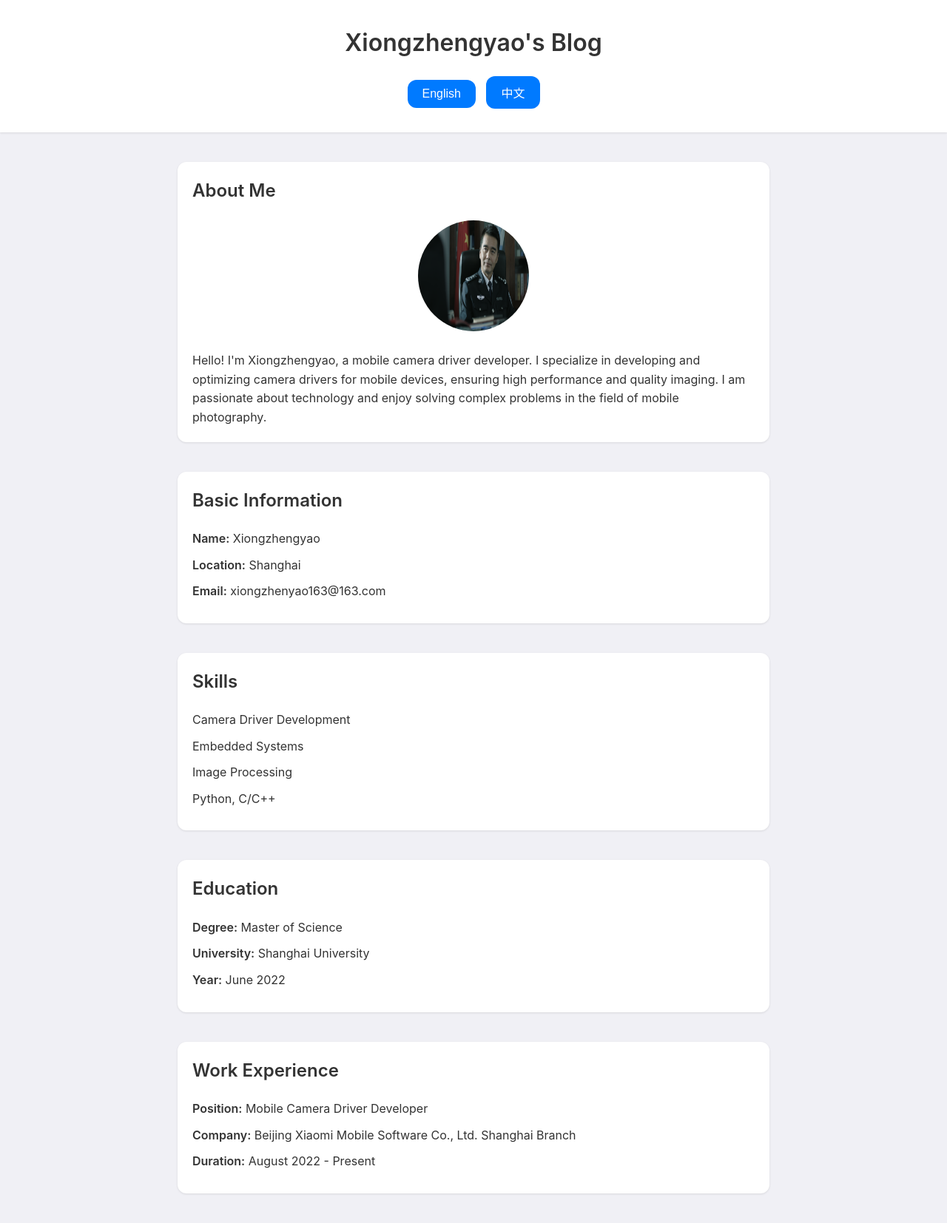
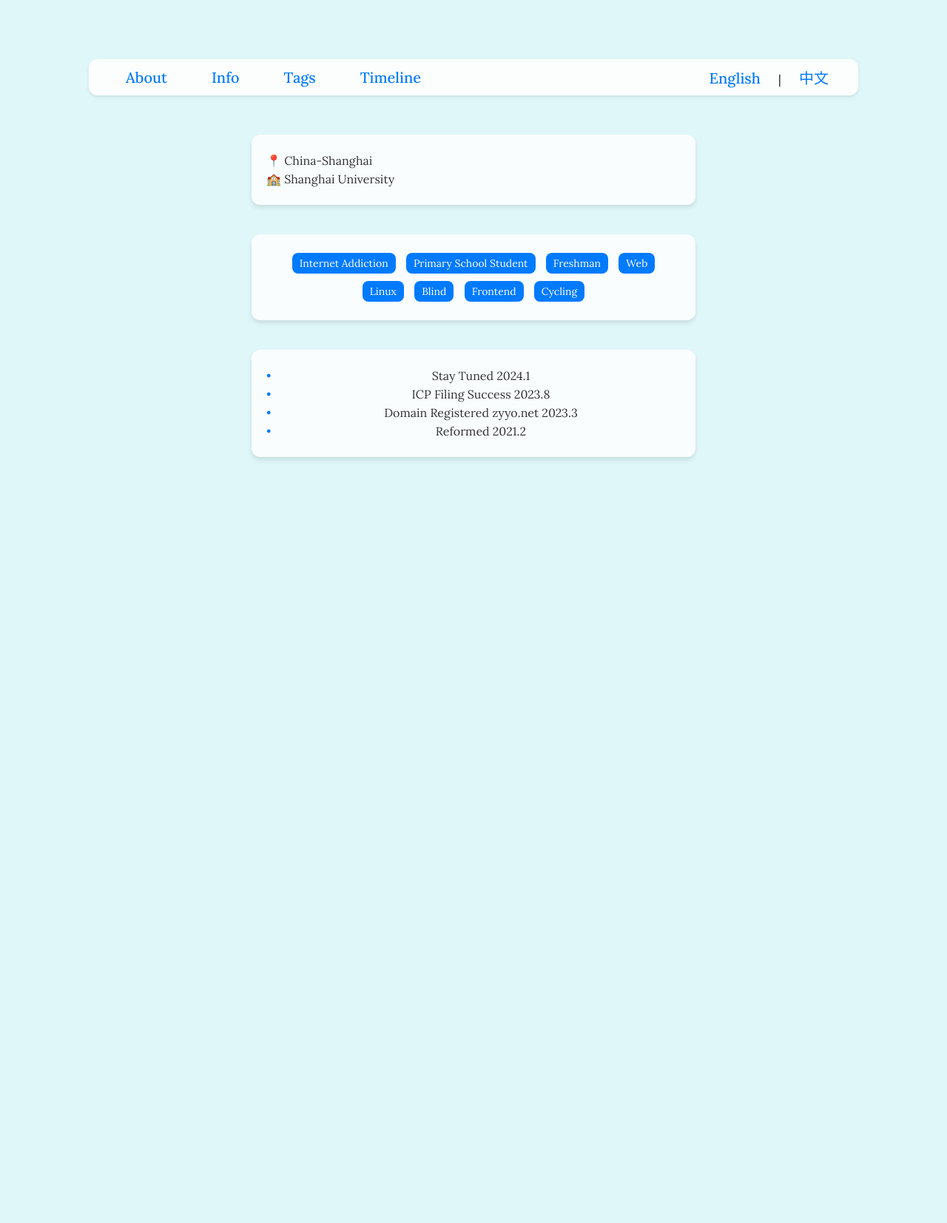
Before and after one commit to xiongzhengyao/Personal_website, a Flask app: page / in a window 1280 px wide. Shown: the whole page at 74% size. After the commit the page ends 622 px from the top, so only its background shows below. Run offline with Flask 3, Linux system fonts and the light colour scheme.

Commit message:
20250208 update

```diff
--- a/app/__init__.py
+++ b/app/__init__.py
@@ -1,10 +1,18 @@
-from flask import Flask
+from flask import Flask, render_template
 
 def create_app():
     app = Flask(__name__)
 
-    with app.app_context():
-        # Import parts of our application
-        from . import routes
+    @app.route('/')
+    def landing():
+        return render_template('landing.html')
 
-        return app
+    @app.route('/resume')
+    def resume():
+        return render_template('index.html')
+
+    return app
+
+if __name__ == '__main__':
+    app = create_app()
+    app.run(debug=True)
--- /dev/null
+++ b/app/static/landing.css
@@ -0,0 +1,154 @@
+body {
+    display: flex;
+    flex-direction: column;
+    justify-content: center;
+    align-items: center;
+    height: 100vh;
+    margin: 0;
+    font-family: 'Lora', serif;
+    background-color: #e0f7fa;
+    padding: 20px;
+    box-sizing: border-box;
+}
+
+.navbar {
+    position: absolute;
+    top: 10%;
+    left: 50%;
+    transform: translateX(-50%);
+    background-color: rgba(255, 255, 255, 0.9);
+    box-shadow: 0 2px 4px rgba(0, 0, 0, 0.1);
+    z-index: 1000;
+    transition: background-color 0.3s ease;
+    padding: 10px 20px;
+    border-radius: 12px;
+    display: flex;
+    justify-content: space-between;
+    align-items: center;
+    width: 90%;
+    max-width: 1000px;
+}
+
+.navbar ul {
+    list-style: none;
+    padding: 0;
+    margin: 0;
+    display: flex;
+}
+
+.navbar li {
+    margin: 0 15px;
+    position: relative;
+}
+
+.navbar a, .navbar button {
+    text-decoration: none;
+    color: #007aff;
+    font-weight: 500;
+    font-size: 20px;
+    transition: color 0.3s ease;
+    padding: 10px 15px;
+    border-radius: 8px;
+    background: none;
+    border: none;
+    cursor: pointer;
+}
+
+.navbar a:hover, .navbar button:hover {
+    color: #005bb5;
+    background-color: rgba(0, 122, 255, 0.1);
+}
+
+.dropdown-content {
+    display: none;
+    position: absolute;
+    background-color: rgba(255, 255, 255, 0.9);
+    box-shadow: 0 2px 4px rgba(0, 0, 0, 0.1);
+    border-radius: 8px;
+    top: 100%;
+    left: 0;
+    min-width: 150px;
+    z-index: 1000;
+}
+
+.dropdown-content a {
+    color: #007aff;
+    padding: 10px 15px;
+    text-decoration: none;
+    display: block;
+    transition: background-color 0.3s ease;
+}
+
+.dropdown-content a:hover {
+    background-color: rgba(0, 122, 255, 0.1);
+}
+
+.dropdown:hover .dropdown-content {
+    display: block;
+}
+
+.language-switch a {
+    color: #007aff;
+    text-decoration: none;
+    margin: 0 5px;
+}
+
+.language-switch a:hover {
+    text-decoration: underline;
+}
+
+.info-box, .tags, .timeline {
+    text-align: center;
+    max-width: 600px;
+    margin: 20px 0;
+    padding: 20px;
+    background-color: rgba(255, 255, 255, 0.8);
+    border-radius: 12px;
+    box-shadow: 0 4px 6px rgba(0, 0, 0, 0.1);
+    width: 100%;
+    box-sizing: border-box;
+}
+
+.info-box p, .tags span, .timeline p {
+    margin: 5px 0;
+    font-size: 16px;
+    color: #333;
+}
+
+.tags span {
+    display: inline-block;
+    background-color: #007aff;
+    color: white;
+    border-radius: 8px;
+    padding: 5px 10px;
+    margin: 5px;
+    font-size: 14px;
+}
+
+.timeline p {
+    position: relative;
+    padding-left: 20px;
+}
+
+.timeline p::before {
+    content: '•';
+    position: absolute;
+    left: 0;
+    color: #007aff;
+}
+
+button {
+    background-color: #007aff;
+    color: white;
+    border: none;
+    border-radius: 12px;
+    padding: 15px 30px;
+    font-size: 18px;
+    cursor: pointer;
+    transition: background-color 0.3s ease;
+    margin-top: 20px;
+}
+
+button:hover {
+    background-color: #005bb5;
+}
--- a/app/static/script.js
+++ b/app/static/script.js
@@ -8,3 +8,13 @@ function switchLanguage(lang) {
         }
     });
 }
+
+// Add this function to toggle the visibility of the details section
+function toggleDetails() {
+    const detailsSection = document.querySelector('.details-section');
+    if (detailsSection.style.display === 'none' || detailsSection.style.display === '') {
+        detailsSection.style.display = 'block';
+    } else {
+        detailsSection.style.display = 'none';
+    }
+}
--- a/app/static/style.css
+++ b/app/static/style.css
@@ -1,10 +1,33 @@
 body {
-    font-family: -apple-system, BlinkMacSystemFont, "Segoe UI", Roboto, "Helvetica Neue", Arial, sans-serif;
+    position: relative;
     margin: 0;
     padding: 0;
-    background-color: #f0f0f5;
-    color: #333333;
-    line-height: 1.6;
+    overflow: hidden;
+    font-family: 'Lora', serif;
+    background: url('path/to/your/image.jpg') no-repeat center center fixed; /* Add your image path */
+    background-size: cover;
+}
+
+body::before {
+    content: '';
+    position: absolute;
+    top: 0;
+    left: 0;
+    width: 100%;
+    height: 100%;
+    background-color: rgba(224, 247, 250, 0.8); /* Light blue with transparency */
+    backdrop-filter: blur(10px); /* Apply Gaussian blur */
+    -webkit-backdrop-filter: blur(10px); /* For Safari */
+    z-index: -1; /* Ensure it is behind the content */
+}
+
+main, header {
+    position: relative;
+    z-index: 1; /* Ensure content is above the blurred background */
+    background-color: rgba(255, 255, 255, 0.8); /* Semi-transparent white for content background */
+    border-radius: 12px;
+    padding: 20px;
+    box-shadow: 0 1px 3px rgba(0, 0, 0, 0.1);
 }
 
 header {
@@ -93,3 +116,39 @@ button:focus {
     outline: none;
     box-shadow: 0 0 0 3px rgba(0, 122, 255, 0.5);
 }
+
+.info-box, .tags, .timeline {
+    background-color: rgba(255, 255, 255, 0.8);
+    border-radius: 12px;
+    padding: 15px;
+    margin-bottom: 20px;
+    box-shadow: 0 4px 6px rgba(0, 0, 0, 0.1);
+}
+
+.info-box p, .tags span, .timeline p {
+    margin: 5px 0;
+    font-size: 16px;
+    color: #333;
+}
+
+.tags span {
+    display: inline-block;
+    background-color: #007aff;
+    color: white;
+    border-radius: 8px;
+    padding: 5px 10px;
+    margin: 5px;
+    font-size: 14px;
+}
+
+.timeline p {
+    position: relative;
+    padding-left: 20px;
+}
+
+.timeline p::before {
+    content: '•';
+    position: absolute;
+    left: 0;
+    color: #007aff;
+}
--- a/app/templates/index.html
+++ b/app/templates/index.html
@@ -4,6 +4,7 @@
     <meta charset="UTF-8">
     <meta name="viewport" content="width=device-width, initial-scale=1.0">
     <title>My Personal Page</title>
+    <link href="https://fonts.googleapis.com/css2?family=Lora:wght@400;500;700&display=swap" rel="stylesheet">
     <link rel="stylesheet" href="{{ url_for('static', filename='style.css') }}">
     <script src="{{ url_for('static', filename='script.js') }}" defer></script>
 </head>
--- /dev/null
+++ b/app/templates/landing.html
@@ -0,0 +1,50 @@
+<!DOCTYPE html>
+<html lang="en">
+<head>
+    <meta charset="UTF-8">
+    <meta name="viewport" content="width=device-width, initial-scale=1.0">
+    <title>Welcome</title>
+    <link href="https://fonts.googleapis.com/css2?family=Lora:wght@400;500;700&display=swap" rel="stylesheet">
+    <link rel="stylesheet" href="{{ url_for('static', filename='landing.css') }}">
+    <script src="{{ url_for('static', filename='script.js') }}" defer></script>
+</head>
+<body>
+    <nav class="navbar">
+        <ul>
+            <li class="dropdown">
+                <a href="#about" data-en="About" data-cn="关于">About</a>
+                <div class="dropdown-content">
+                    <a href="/resume" data-en="Resume" data-cn="简历">Resume</a>
+                </div>
+            </li>
+            <li><a href="#info" data-en="Info" data-cn="信息">Info</a></li>
+            <li><a href="#tags" data-en="Tags" data-cn="标签">Tags</a></li>
+            <li><a href="#timeline" data-en="Timeline" data-cn="时间线">Timeline</a></li>
+        </ul>
+        <div class="language-switch">
+            <a href="#" onclick="switchLanguage('en')">English</a> |
+            <a href="#" onclick="switchLanguage('cn')">中文</a>
+        </div>
+    </nav>
+    <div class="info-box" id="info">
+        <p style="text-align: left;"><span>📍</span> <span data-en="China-Shanghai" data-cn="中国-上海">China-Shanghai</span></p>
+        <p style="text-align: left;"><span>🏫</span> <span data-en="Shanghai University" data-cn="上海大学">Shanghai University</span></p>
+    </div>
+    <div class="tags" id="tags">
+        <span data-en="Internet Addiction" data-cn="网瘾">Internet Addiction</span>
+        <span data-en="Primary School Student" data-cn="小学生">Primary School Student</span>
+        <span data-en="Freshman" data-cn="大一">Freshman</span>
+        <span data-en="Web" data-cn="网页">Web</span>
+        <span data-en="Linux" data-cn="Linux">Linux</span>
+        <span data-en="Blind" data-cn="瞎者">Blind</span>
+        <span data-en="Frontend" data-cn="前端">Frontend</span>
+        <span data-en="Cycling" data-cn="骑行">Cycling</span>
+    </div>
+    <div class="timeline" id="timeline">
+        <p data-en="Stay Tuned 2024.1" data-cn="敬请期待 2024.1">Stay Tuned 2024.1</p>
+        <p data-en="ICP Filing Success 2023.8" data-cn="ICP备案成功 2023.8">ICP Filing Success 2023.8</p>
+        <p data-en="Domain Registered zyyo.net 2023.3" data-cn="注册域名zyyo.net 2023.3">Domain Registered zyyo.net 2023.3</p>
+        <p data-en="Reformed 2021.2" data-cn="出来后洗心革面 2021.2">Reformed 2021.2</p>
+    </div>
+</body>
+</html>
```
